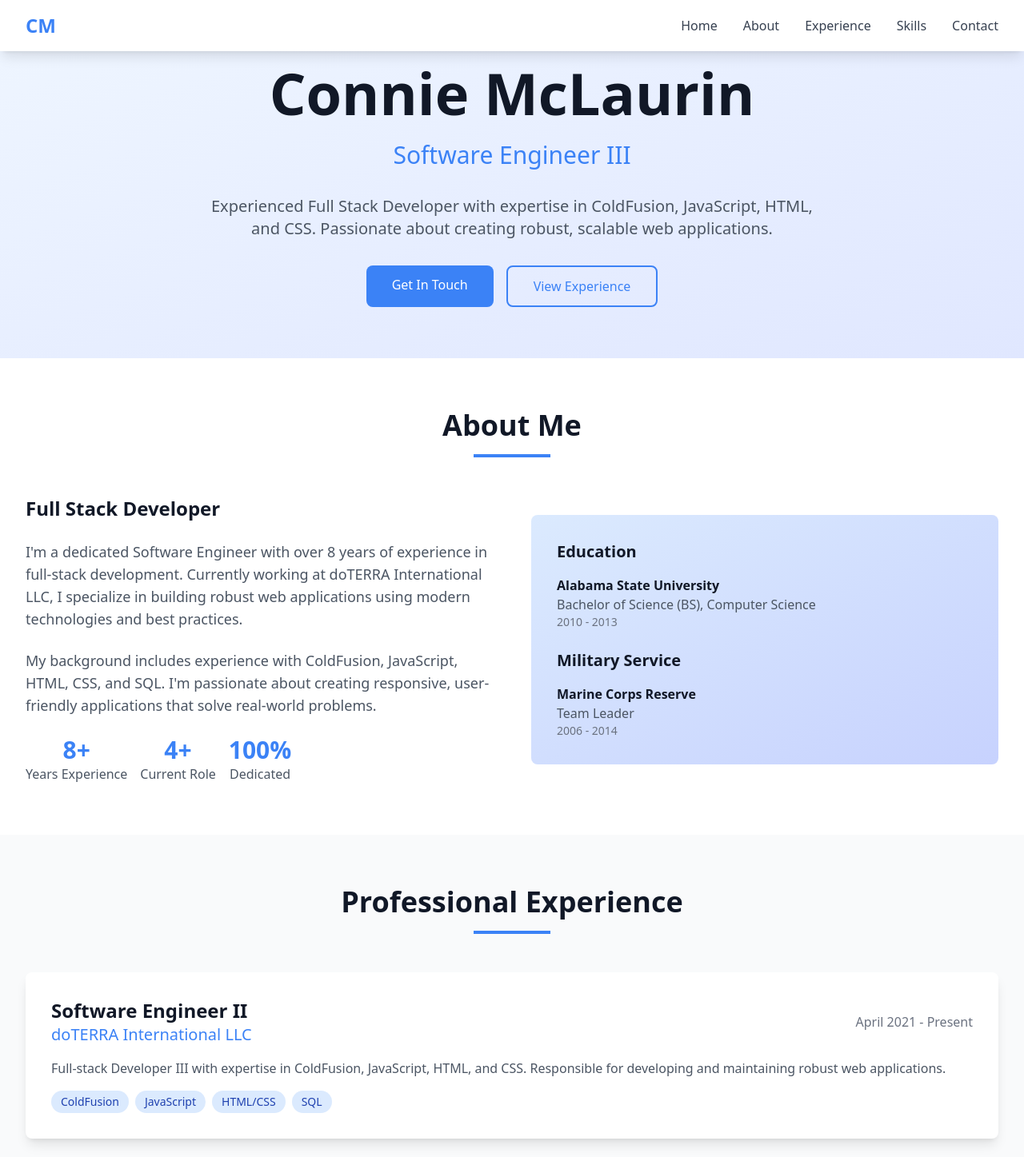
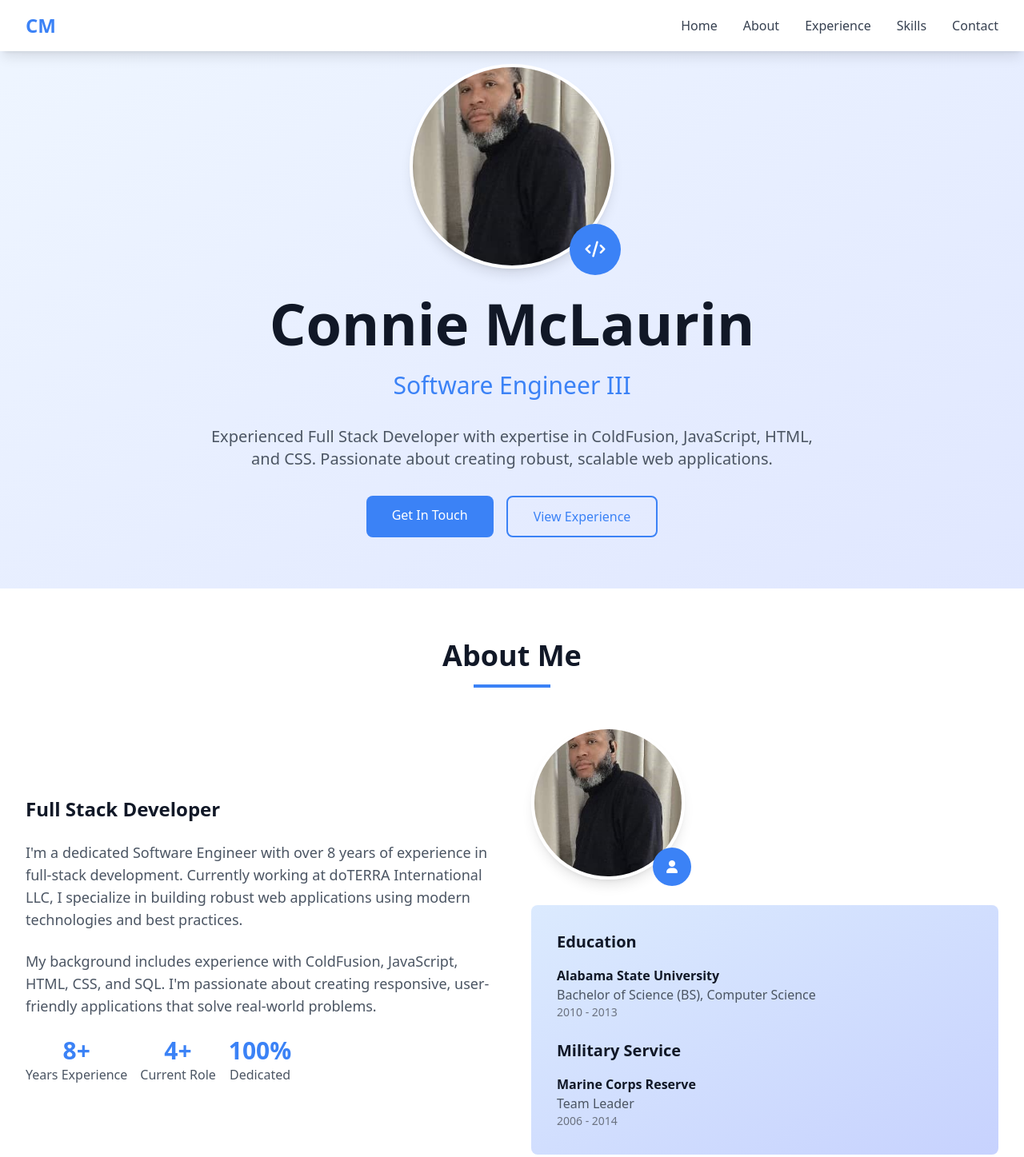
Before and after one commit to efegue/conniemclaurin, a plain HTML site: page index.html in a window 1280 px wide. Shown: the top 1447 px of the page at 80% size. Drawn offline with nearby package versions, Linux system fonts and the light colour scheme.

Commit message:
Add profile image and restructure education and military service sections in index.html

```diff
--- a/index.html
+++ b/index.html
@@ -81,6 +81,16 @@
     <section id="home" class="pt-20 pb-16 bg-gradient-to-br from-blue-50 to-indigo-100">
         <div class="max-w-7xl mx-auto px-4 sm:px-6 lg:px-8">
             <div class="text-center">
+                <!-- Profile Image -->
+                <div class="mb-8 flex justify-center">
+                    <div class="relative">
+                        <img src="me.jpg" alt="Connie McLaurin - Software Engineer"
+                             class="w-48 h-48 md:w-64 md:h-64 rounded-full object-cover border-4 border-white shadow-lg">
+                        <div class="absolute -bottom-2 -right-2 w-16 h-16 bg-primary rounded-full flex items-center justify-center">
+                            <i class="fas fa-code text-white text-xl"></i>
+                        </div>
+                    </div>
+                </div>
                 <h1 class="text-5xl md:text-7xl font-bold text-gray-900 mb-6">
                     Connie McLaurin
                 </h1>
@@ -137,6 +147,18 @@
                         </div>
                     </div>
                 </div>
+                <div class="space-y-8">
+                    <!-- Profile Image in About Section -->
+                    <div class="flex justify-center md:justify-start">
+                        <div class="relative">
+                            <img src="me.jpg" alt="Connie McLaurin"
+                                 class="w-48 h-48 rounded-full object-cover border-4 border-white shadow-lg">
+                            <div class="absolute -bottom-2 -right-2 w-12 h-12 bg-primary rounded-full flex items-center justify-center">
+                                <i class="fas fa-user text-white"></i>
+                            </div>
+                        </div>
+                    </div>
+                    <!-- Education and Military Info -->
                     <div class="bg-gradient-to-br from-blue-100 to-indigo-200 p-8 rounded-lg">
                         <h4 class="text-xl font-semibold text-gray-900 mb-4">Education</h4>
                         <div class="mb-4">
@@ -149,6 +171,7 @@
                             <h5 class="font-semibold text-gray-900">Marine Corps Reserve</h5>
                             <p class="text-gray-600">Team Leader</p>
                             <p class="text-sm text-gray-500">2006 - 2014</p>
+                        </div>
                     </div>
                 </div>
             </div>
```
Also changed, not shown: me.jpg (added). Lines whose indentation alone changed are shown as unchanged.
